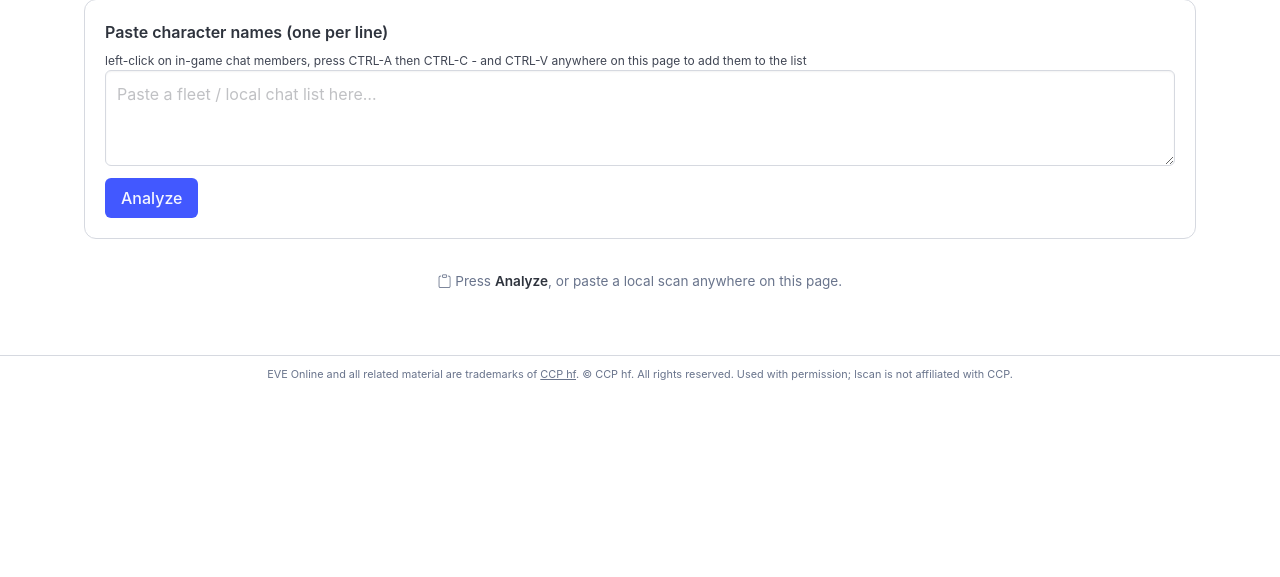
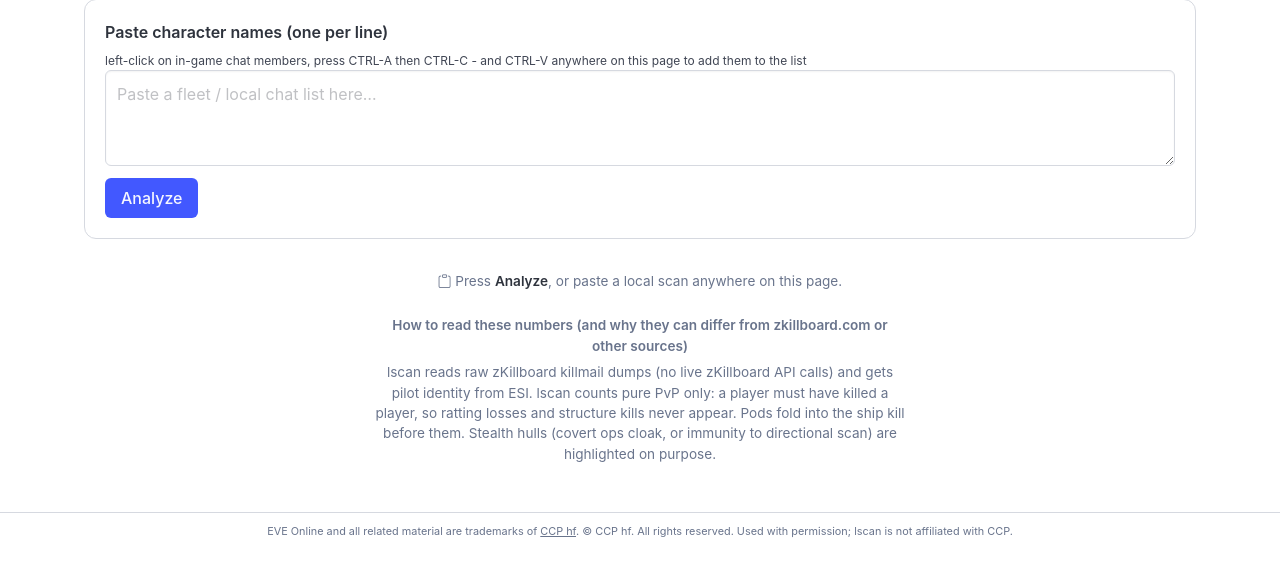
Before and after one commit to streetwraith/lscan, a Django app: template src/intel/templates/intel/threat.html in a window 1280 px wide. Shown: the part 93-670 px from the top of the page. Run offline with Django 5.2, Linux system fonts and the light colour scheme; the template is opened without the code that fills it, so the values that code supplies are empty.

Commit message:
feat(ui): explain the data source on the empty page

```diff
--- a/src/intel/static/intel/css/intel.css
+++ b/src/intel/static/intel/css/intel.css
@@ -84,6 +84,10 @@ td.loc i { color: var(--bulma-text-weak); margin-right: 4px; opacity: 0.7; }
 
 #char-blocks.loading { opacity: 0.5; transition: opacity .1s; }
 .empty-state { color: var(--bulma-text-weak); font-size: 0.85rem; padding: 16px; text-align: center; }
+
+/* Shown only on the empty page (see threat.html), so it never competes with a scan. */
+.data-note { color: var(--bulma-text-weak); font-size: 0.85rem; margin: 8px auto 0; max-width: 62ch; text-align: center; }
+.data-note .dn-title { font-size: 0.85rem; font-weight: 600; margin-bottom: 6px; }
 .na { color: var(--bulma-text-weak); cursor: help; opacity: 0.7; }
 
 /* collapsible pilot row + expanded detail (Bulma has no accordion component) */
--- a/src/intel/templates/intel/threat.html
+++ b/src/intel/templates/intel/threat.html
@@ -59,6 +59,20 @@
         {% if error %}{% include "intel/_error.html" %}{% else %}{% include "intel/_char_blocks.html" %}{% endif %}
     </div>
 
+    {# Outside #char-blocks on purpose: a fragment swap replaces that div, and this note belongs to the empty page. #}
+    {% if not profiles and not error %}
+    <div class="data-note">
+        <h2 class="dn-title">How to read these numbers (and why they can differ from zkillboard.com or other sources)</h2>
+        <p>
+            lscan reads raw zKillboard killmail dumps (no live zKillboard API calls) and gets pilot
+            identity from ESI. lscan counts pure PvP only: a player must have killed a player, so
+            ratting losses and structure kills never appear. Pods fold into the ship kill before
+            them. Stealth hulls (covert ops cloak, or immunity to directional scan) are highlighted
+            on purpose.
+        </p>
+    </div>
+    {% endif %}
+
 </div>
 {% endblock %}
 
```
Also changed, not shown: tests/test_threat_view.py (+7 -0 lines).
